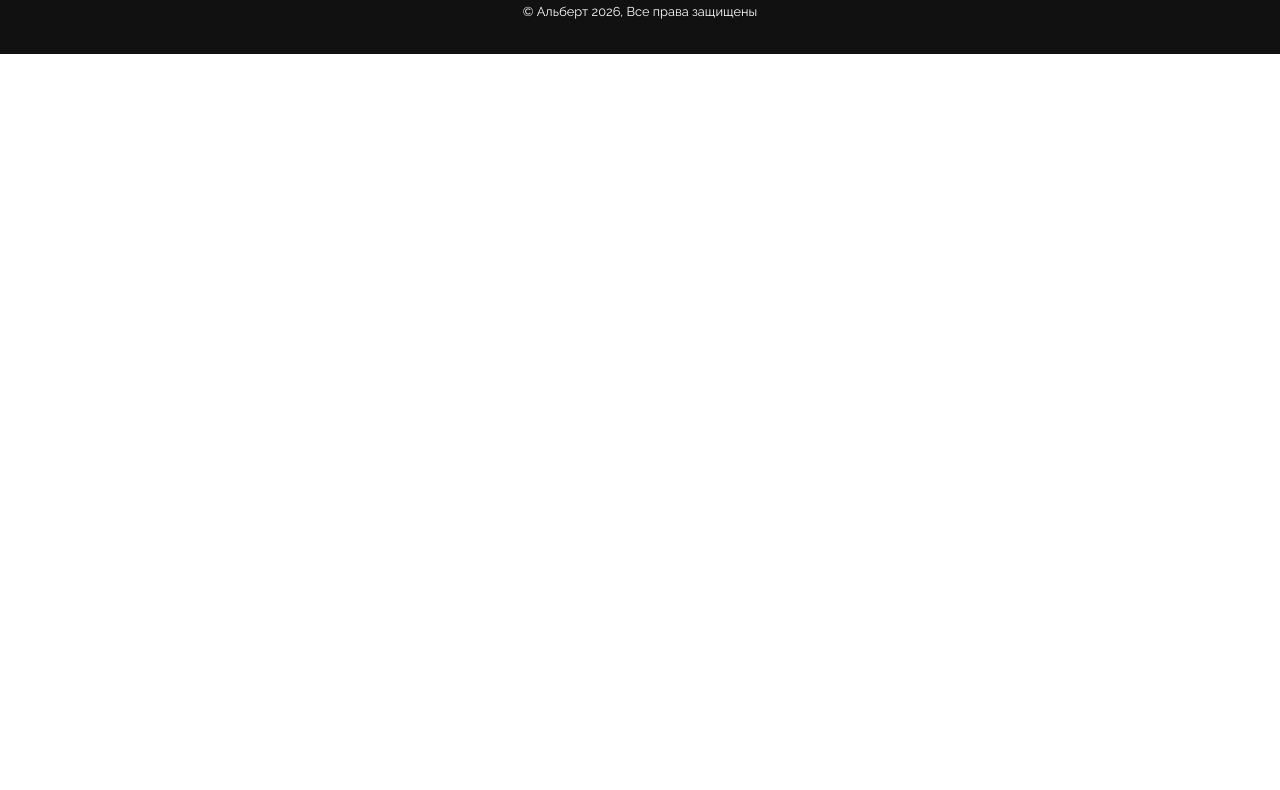
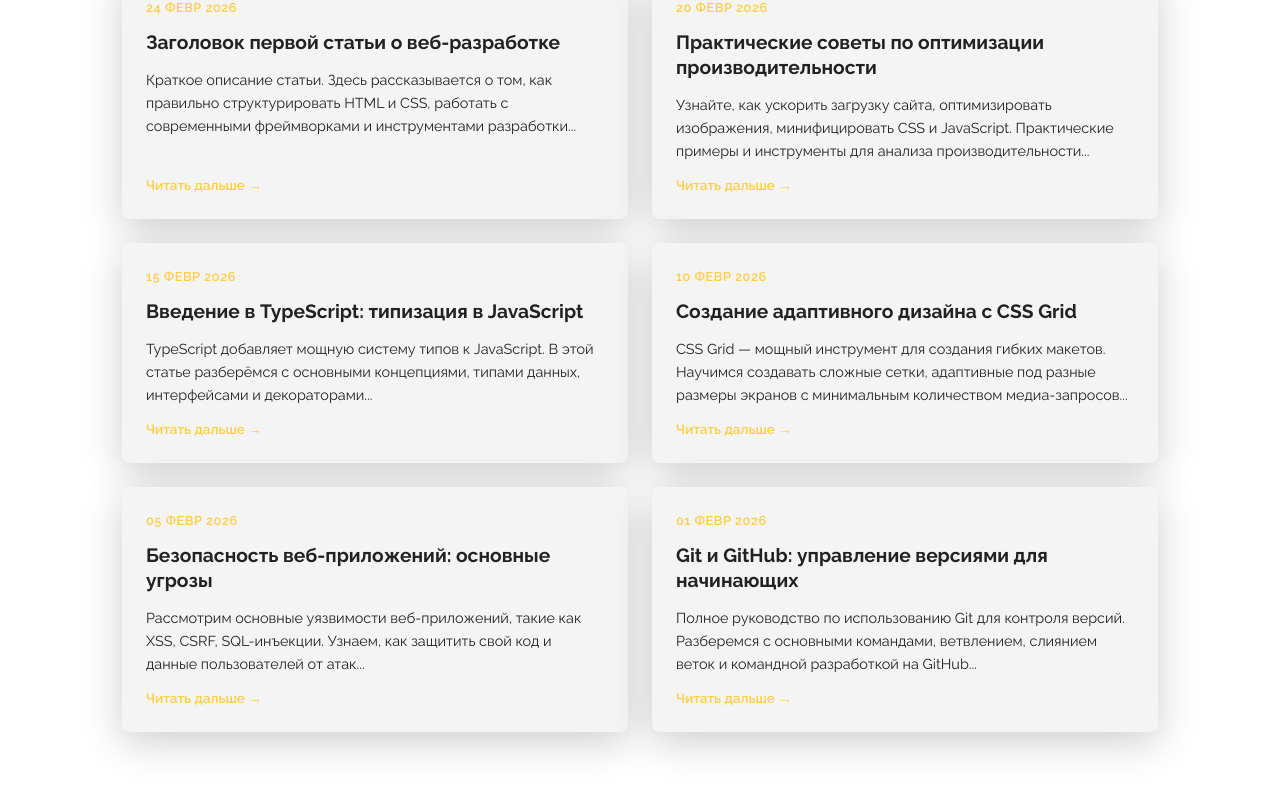
Before and after one commit to nextc0ders/portfolio, a plain HTML site: page pages/blog.html in a window 1280 px wide. Shown: the part 302-1092 px from the top of the page. Before the commit the page ends 800 px from the top, so only its background shows below. Drawn offline with Linux system fonts and the light colour scheme.

Commit message:
upgraded blog

```diff
--- a/pages/blog.css
+++ b/pages/blog.css
@@ -0,0 +1,96 @@
+/* Blog page styles — matches site variables and utilities */
+
+.blog-section {
+  padding: 4rem 0;
+}
+
+.blog-posts {
+  display: grid;
+  grid-template-columns: repeat(2, 1fr);
+  gap: 1.5rem;
+}
+
+.blog-card {
+  background: var(--card-background);
+  border-radius: 8px;
+  padding: 1.5rem;
+  display: flex;
+  flex-direction: column;
+  gap: 0.8rem;
+  transition: 0.3s ease-in-out;
+  box-shadow: var(--shadow);
+}
+
+.blog-card:hover {
+  transform: translateY(-4px);
+  box-shadow: 0 15px 50px rgba(0, 0, 0, 0.25);
+}
+
+.blog-date {
+  color: var(--primary-color);
+  font-size: 0.8rem;
+  font-weight: var(--weight-semibold);
+  text-transform: uppercase;
+  letter-spacing: 0.5px;
+}
+
+.blog-card h3 {
+  font-size: 1.2rem;
+  line-height: 1.3;
+  margin: 0;
+}
+
+.blog-card p {
+  font-size: 0.9rem;
+  line-height: 1.6;
+  color: var(--text-color);
+  flex-grow: 1;
+  margin: 0;
+}
+
+.read-more {
+  color: var(--primary-color);
+  font-weight: var(--weight-semibold);
+  font-size: 0.85rem;
+  align-self: flex-start;
+  transition: 0.3s ease-in-out;
+}
+
+.read-more:hover {
+  opacity: 0.7;
+  transform: translateX(4px);
+}
+
+@media (max-width: 1000px) {
+  .blog-posts {
+    grid-template-columns: repeat(2, 1fr);
+  }
+}
+
+@media (max-width: 768px) {
+  .blog-posts {
+    grid-template-columns: 1fr;
+  }
+
+  .blog-card {
+    padding: 1.2rem;
+  }
+
+  .blog-card h3 {
+    font-size: 1.1rem;
+  }
+
+  .blog-card p {
+    font-size: 0.85rem;
+  }
+}
+
+@media (max-width: 600px) {
+  .blog-section {
+    padding: 2rem 0;
+  }
+
+  .blog-card {
+    padding: 1rem;
+  }
+}
--- a/pages/blog.html
+++ b/pages/blog.html
@@ -75,6 +75,54 @@
 		</section>
 	</header>
 
+	<section id="blog" class="blog-section">
+		<div class="container">
+			<div class="blog-posts">
+				<article class="blog-card">
+					<div class="blog-date">24 февр 2026</div>
+					<h3>Заголовок первой статьи о веб-разработке</h3>
+					<p>Краткое описание статьи. Здесь рассказывается о том, как правильно структурировать HTML и CSS, работать с современными фреймворками и инструментами разработки...</p>
+					<a href="#" class="read-more">Читать дальше →</a>
+				</article>
+
+				<article class="blog-card">
+					<div class="blog-date">20 февр 2026</div>
+					<h3>Практические советы по оптимизации производительности</h3>
+					<p>Узнайте, как ускорить загрузку сайта, оптимизировать изображения, минифицировать CSS и JavaScript. Практические примеры и инструменты для анализа производительности...</p>
+					<a href="#" class="read-more">Читать дальше →</a>
+				</article>
+
+				<article class="blog-card">
+					<div class="blog-date">15 февр 2026</div>
+					<h3>Введение в TypeScript: типизация в JavaScript</h3>
+					<p>TypeScript добавляет мощную систему типов к JavaScript. В этой статье разберёмся с основными концепциями, типами данных, интерфейсами и декораторами...</p>
+					<a href="#" class="read-more">Читать дальше →</a>
+				</article>
+
+				<article class="blog-card">
+					<div class="blog-date">10 февр 2026</div>
+					<h3>Создание адаптивного дизайна с CSS Grid</h3>
+					<p>CSS Grid — мощный инструмент для создания гибких макетов. Научимся создавать сложные сетки, адаптивные под разные размеры экранов с минимальным количеством медиа-запросов...</p>
+					<a href="#" class="read-more">Читать дальше →</a>
+				</article>
+
+				<article class="blog-card">
+					<div class="blog-date">05 февр 2026</div>
+					<h3>Безопасность веб-приложений: основные угрозы</h3>
+					<p>Рассмотрим основные уязвимости веб-приложений, такие как XSS, CSRF, SQL-инъекции. Узнаем, как защитить свой код и данные пользователей от атак...</p>
+					<a href="#" class="read-more">Читать дальше →</a>
+				</article>
+
+				<article class="blog-card">
+					<div class="blog-date">01 февр 2026</div>
+					<h3>Git и GitHub: управление версиями для начинающих</h3>
+					<p>Полное руководство по использованию Git для контроля версий. Разберемся с основными командами, ветвлением, слиянием веток и командной разработкой на GitHub...</p>
+					<a href="#" class="read-more">Читать дальше →</a>
+				</article>
+			</div>
+		</div>
+	</section>
+
 	<footer id="footer">
 		<div class="container">
 			<a href="mailto:example@gmail.com">example@gmail.com</a>
```
